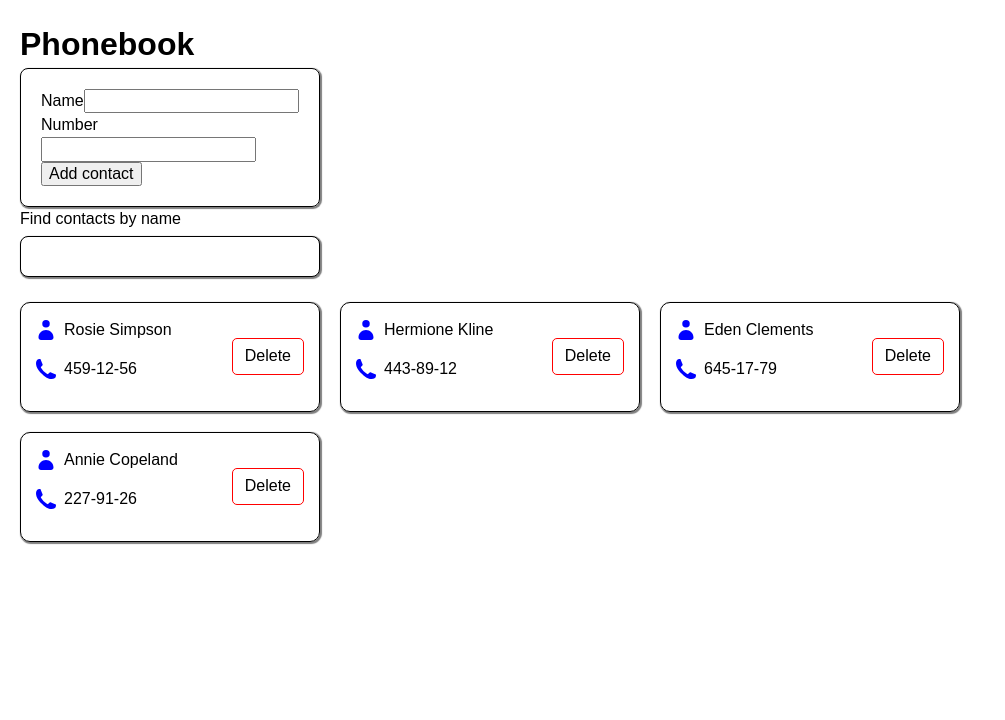
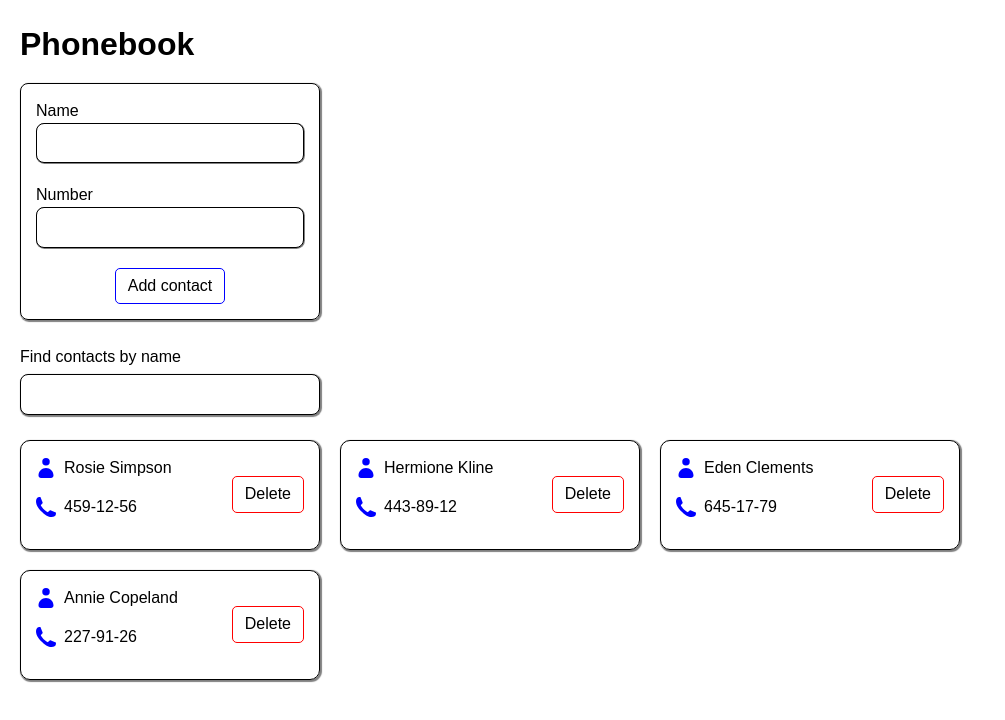
Before and after one commit to Veronika0136/goit-react-hw-03, a React (Vite) app: page / in a window 1280 px wide. Shown: the top 720 px of the page, without its empty margins (0-1005 px from the left). Built offline with nearby package versions, Linux system fonts and the light colour scheme.

Commit message:
update contact

```diff
--- a/src/components/App.jsx
+++ b/src/components/App.jsx
@@ -1,4 +1,5 @@
 import React, { useState } from 'react';
+import { nanoid } from 'nanoid';
 import ContactForm from '../components/ContactForm/ContactForm';
 import SearchBox from '../components/SearchBox/SearchBox';
 import ContactList from '../components/ContactList/ContactList';
@@ -12,7 +13,7 @@ const App = () => {
     { id: 'id-4', name: 'Annie Copeland', number: '227-91-26' },
   ];
 
-  const [contacts] = useState(initalContactList);
+  const [contacts, setContacts] = useState(initalContactList);
   const [values, setValues] = useState('');
 
   const handleChangeInput = e => {
@@ -29,12 +30,29 @@ const App = () => {
 
   console.log(filterContacts);
 
+  const handleSubmit = (values, options) => {
+    const newValues = { ...values, id: nanoid() };
+    console.log(newValues);
+    setContacts(contacts => [...contacts, newValues]);
+    console.log(contacts);
+
+    options.resetForm();
+  };
+
+  const handleDeleteContact = id => {
+    // const newContacts = contacts.filter(contact => contact.id !== id);
+    // console.log(newContacts);
+    setContacts(contacts => {
+      return contacts.filter(contact => contact.id !== id);
+    });
+  };
+
   return (
     <div className={s.section}>
       <h1>Phonebook</h1>
-      <ContactForm />
+      <ContactForm handleSubmit={handleSubmit} />
       <SearchBox values={values} handleChangeInput={handleChangeInput} />
-      <ContactList contacts={filterContacts} />
+      <ContactList contacts={filterContacts} handleDeleteContact={handleDeleteContact} />
     </div>
   );
 };
--- a/src/components/Contact/Contact.jsx
+++ b/src/components/Contact/Contact.jsx
@@ -1,7 +1,7 @@
 import React from 'react';
 import s from './Contact.module.css';
 
-const Contact = ({ name, number }) => {
+const Contact = ({ name, number, id, handleDeleteContact }) => {
   return (
     <div className={s.card}>
       <div className={s.info}>
@@ -18,7 +18,9 @@ const Contact = ({ name, number }) => {
           <p>{number}</p>
         </div>
       </div>
-      <button className={s.btn}>Delete</button>
+      <button className={s.btn} onClick={() => handleDeleteContact(id)}>
+        Delete
+      </button>
     </div>
   );
 };
--- a/src/components/ContactForm/ContactForm.jsx
+++ b/src/components/ContactForm/ContactForm.jsx
@@ -3,17 +3,40 @@ import { ErrorMessage, Field, Form, Formik } from 'formik';
 import * as Yup from 'yup';
 import s from './ContactForm.module.css';
 
-const ContactForm = () => {
-  const handleSubmit = (values, options) => {
-    console.log(values);
-    options.resetForm();
+const ContactForm = ({ handleSubmit }) => {
+  // const handleSubmit = (values, options) => {
+  //   console.log(values);
+  //   const newValues = { ...values, id: nanoid() };
+  //   console.log(newValues);
+  //   options.resetForm();
+  // };
+
+  const initialValues = {
+    name: '',
+    number: '',
   };
 
-  const initialValues = { name: '', number: '', id: '' };
+  const ContactSchema = Yup.object().shape({
+    name: Yup.string()
+      .min(3, 'Mini 3 characters')
+      .max(50, 'Max 50 characters')
+      .trim()
+      .required('Name is required'),
+    number: Yup.string()
+      .matches(/^[0-9\-()+\s]+$/, 'Must be a valid phone number')
+      .min(9, 'There must be a number format')
+      .max(12, 'Max 12 numbers')
+      .trim()
+      .required('Phone number is required'),
+  });
 
   return (
     <div className={s.wrapper}>
-      <Formik initialValues={initialValues} onSubmit={handleSubmit}>
+      <Formik
+        validationSchema={ContactSchema}
+        initialValues={initialValues}
+        onSubmit={handleSubmit}
+      >
         <Form className={s.form}>
           <label className={s.label}>
             <span>Name</span>
--- a/src/components/ContactForm/ContactForm.module.css
+++ b/src/components/ContactForm/ContactForm.module.css
@@ -1,26 +1,56 @@
 .wrapper {
-  /* display: flex;
-  align-items: center;
-  justify-content: center;
-  gap: 10px; */
   width: 300px;
+  margin-bottom: 25px;
+  margin-top: 15px;
 }
 
 .form {
   border: 1px solid black;
   border-radius: 8px;
   box-shadow: 1px 1px 1px 1px grey;
-  padding: 20px;
+
+  padding: 15px;
 }
 
-/* .label {
+.label {
+  display: flex;
+  flex-direction: column;
+
+  margin-bottom: 20px;
 }
 
 .input {
+  padding: 10px 20px;
+  border-radius: 8px;
+  box-shadow: 0.5px 0.5px 0.5px 0.5px grey;
+  border: 1px solid black;
+  outline: none;
+  font-size: 16px;
+}
+
+.input:active,
+.input:focus {
+  border: 1px solid blue;
+  box-shadow: 0.5px 0.5px 0.5px 0.5px #4f97fc;
 }
 
 .err {
+  color: red;
+  font-size: 12px;
 }
 
 .btn {
-} */
+  display: block;
+  margin-left: auto;
+  margin-right: auto;
+  padding: 8px 12px;
+  background-color: white;
+  border: 1px solid blue;
+  border-radius: 5px;
+  cursor: pointer;
+  transition: background-color 0.2s ease;
+}
+
+.btn:hover {
+  background-color: #4f97fc;
+}
--- a/src/components/ContactList/ContactList.jsx
+++ b/src/components/ContactList/ContactList.jsx
@@ -2,12 +2,12 @@ import React from 'react';
 import Contact from '../Contact/Contact';
 import s from './ContactList.module.css';
 
-const ContactList = ({ contacts }) => {
+const ContactList = ({ contacts, handleDeleteContact }) => {
   return (
     <ul className={s.flex}>
       {contacts.map(({ name, number, id }) => (
         <li key={id}>
-          <Contact name={name} number={number} />
+          <Contact name={name} number={number} id={id} handleDeleteContact={handleDeleteContact} />
         </li>
       ))}
     </ul>
```
